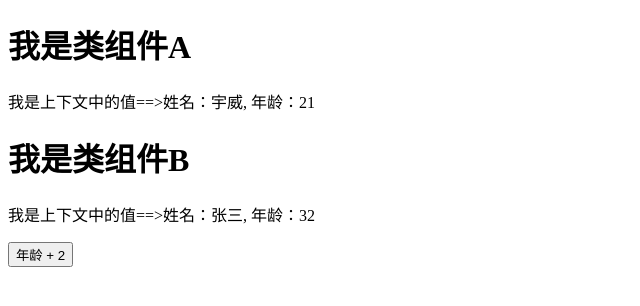
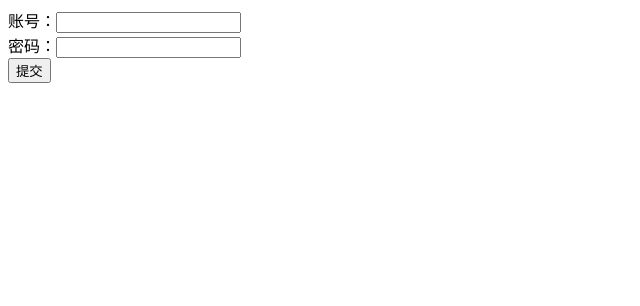
Before and after one commit to AYuWei/React-Study, a React (Create React App) app: page / in a window 1280 px wide. Shown: the top 306 px of the page, without its empty margins (0-640 px from the left). Built offline with nearby package versions, Linux system fonts and the light colour scheme.

Commit message:
3-9.完结

```diff
--- a/src/App.js
+++ b/src/App.js
@@ -1,12 +1,12 @@
 import React, { Component } from 'react'
-import Ocontext from './components/context'
+import Form from './components/Form/text.js'
 
 export default class App extends Component {
 
     render() {
         return (
            <>
-              <Ocontext />
+              <Form />
            </>
         )
     }
--- /dev/null
+++ b/src/components/Form/FormButton.js
@@ -0,0 +1,15 @@
+import React from 'react'
+import ctx, { Consumer } from "./formContext"
+export default function FormButton(props) {
+    return (
+        <Consumer>
+            {
+                value => {
+                    return (<button onClick={(e) => {
+                        value.submit && value.submit();
+                    }}>{props.children}</button>)
+                }
+            }
+        </Consumer>
+    )
+}
--- /dev/null
+++ b/src/components/Form/FormInput.js
@@ -0,0 +1,27 @@
+import React, { Component } from 'react'
+import ctx from "./formContext"
+import PropTypes from "prop-types"
+export default class FormInput extends Component {
+    static contextType = ctx;
+
+    static defaultProps = {
+        type : "text"
+    }
+    static propTypes = {
+        name : PropTypes.string.isRequired,
+        type : PropTypes.string.isRequired,
+    }
+
+    render() {
+        return (
+                <input
+                    name={this.props.name}
+                    type={this.props.type}
+                    value = {this.context.formData[this.props.name] || ''}
+                    onChange = {(e)=>{
+                        this.context.changeFormData(this.props.name, e.target.value)
+                    }}
+                ></input>
+        )
+    }
+}
--- /dev/null
+++ b/src/components/Form/formContext.js
@@ -0,0 +1,6 @@
+import React from "react"
+const ctx = React.createContext();
+
+export const {Provider, Consumer} = ctx;
+
+export default ctx;
--- /dev/null
+++ b/src/components/Form/index.js
@@ -0,0 +1,34 @@
+import React, { Component } from 'react'
+import {Provider} from "./formContext.js"
+import FormInput from "./FormInput"
+import FormButton from "./FormButton"
+export default class Form extends Component {
+    state = {
+       formData : {},
+       changeFormData : (name, val) => {
+           this.setState({
+               formData : {
+                   ...this.state.formData,
+                   [name] : val
+               }
+           })
+       },
+       submit : () => {
+           this.props.onSubmit && this.props.onSubmit(this.state.formData)
+       }
+     }
+    render() {
+        return (
+            <div>
+                <Provider value={{
+                    ...this.state
+                }}>
+                    {this.props.children}
+                </Provider>
+            </div>
+        )
+    }
+}
+
+Form.Input = FormInput;
+Form.Button = FormButton;
--- /dev/null
+++ b/src/components/Form/text.js
@@ -0,0 +1,24 @@
+import React, { Component } from 'react'
+import Form from "./index.js"
+
+export default class text extends Component {
+    render() {
+        return (
+            <div>
+                <Form onSubmit={datas => {
+                    console.log(datas);
+                }}>
+                    <div>
+                        账号：<Form.Input name="loginId" />
+                    </div>
+                    <div>
+                        密码：<Form.Input name="loginPwd" type="password" />
+                    </div>
+                    <div>
+                        <Form.Button>提交</Form.Button>
+                    </div>
+                </Form>
+            </div>
+        )
+    }
+}
```
Also changed, not shown: 1 other file (tests, documents, lock files or other folders).
